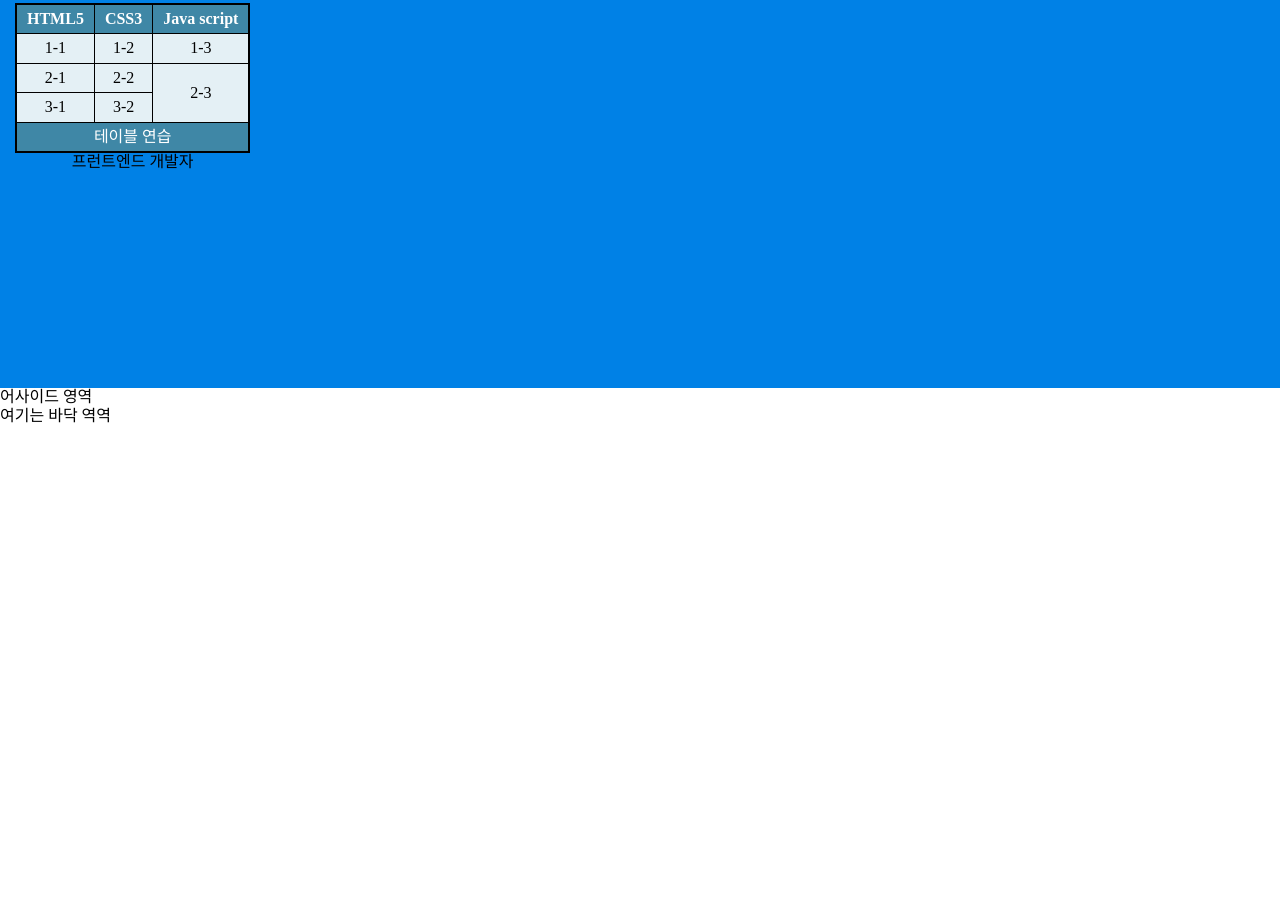
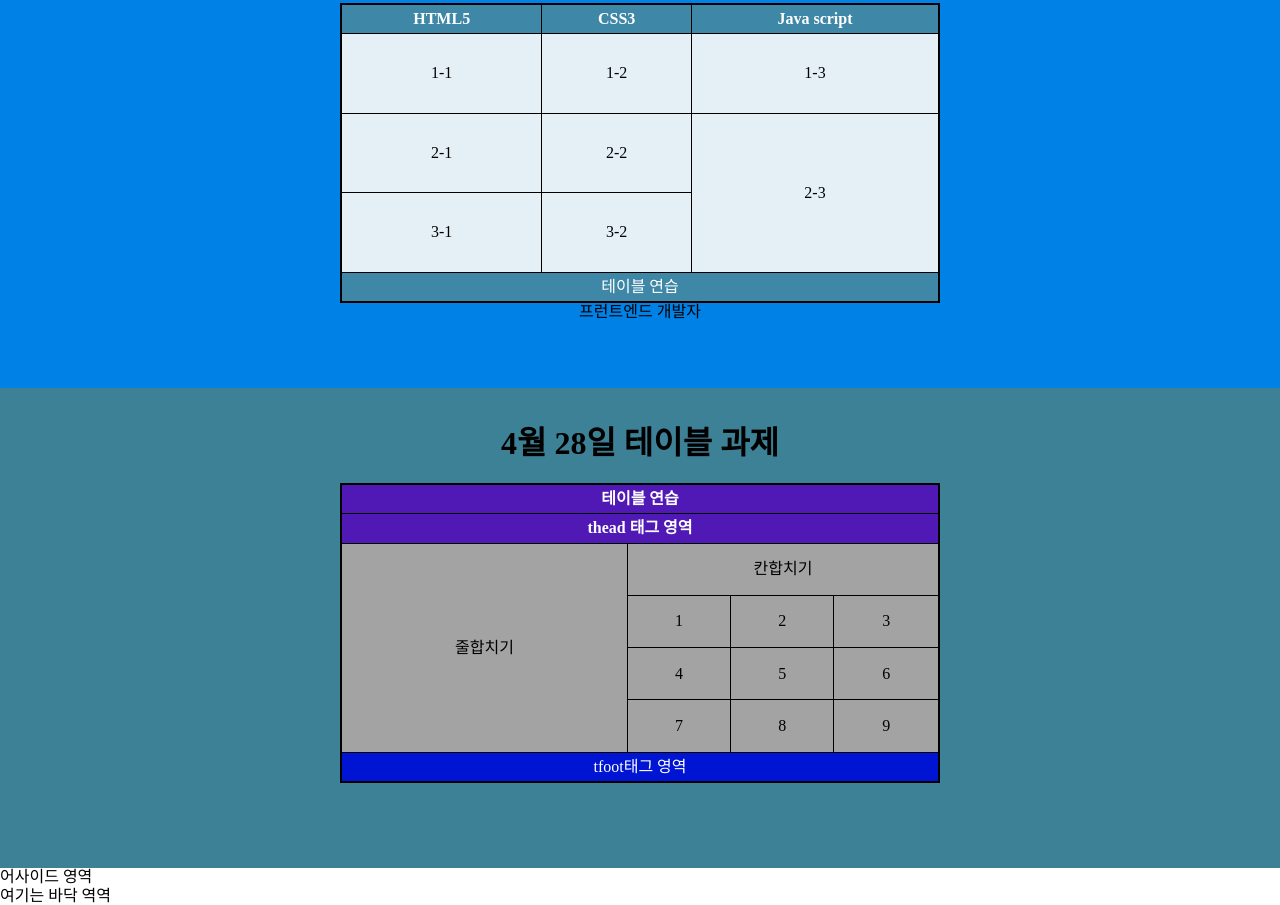
Before and after one commit to ununbium12/Project2020, a plain HTML site: page index.html in a window 1280 px wide. Shown: the part 2133-3038 px from the top of the page. Before the commit the page ends 2558 px from the top, so only its background shows below. Drawn offline with Linux system fonts and the light colour scheme.

Commit message:
Add table_test
테이블 과제 업로드

```diff
--- a/index.html
+++ b/index.html
@@ -105,6 +105,47 @@
             </table>
         </section>
     </article>
+    <article class="article-bg6">
+        <h1>4월 28일 테이블 과제</h1>
+        <section>
+            <table class="ttb">
+                <thead class="th1">
+                    <tr>
+                        <th colspan="4">테이블 연습</th>
+                    </tr>
+                    <tr>
+                        <th colspan="4">thead 태그 영역</th>
+                    </tr>
+                </thead>
+                <tbody class="tb1">
+                    <tr>
+                        <td rowspan="4">줄합치기</td>
+                        <td colspan="3">칸합치기</td>
+                    </tr>
+                    <tr>
+                        <td>1</td>
+                        <td>2</td>
+                        <td>3</td>
+                    </tr>
+                    <tr>
+                        <td>4</td>
+                        <td>5</td>
+                        <td>6</td>
+                    </tr>
+                    <tr>
+                        <td>7</td>
+                        <td>8</td>
+                        <td>9</td>
+                    </tr>
+                </tbody>
+                <tfoot class="tf1">
+                    <tr>
+                        <td colspan="4">tfoot태그 영역</td>
+                    </tr>
+                </tfoot>
+            </table>
+        </section>
+    </article>
 
     <aside>어사이드 영역</aside>
     <footer>여기는 바닥 역역</footer>
--- a/main.css
+++ b/main.css
@@ -64,6 +64,12 @@ ul li a {
     padding: 15px;
     text-align: center;
     background-color: rgb(0, 129, 230);
+}
+.article-bg6 {
+    height: 450px;
+    padding: 15px;
+    text-align: center;
+    background-color: rgb(60, 129, 150);
 }
 
 /* box model test */
@@ -133,6 +139,9 @@ tbody {
 table {
     border-collapse: collapse;
     border: 2px solid rgb(0, 0, 0);
+    margin: auto;
+    width: 600px;
+    height: 300px;
 }
 td,
 th {
@@ -145,3 +154,16 @@ td {
 caption {
     caption-side: bottom;
 }
+
+.ttb {
+    border-collapse: collapse;
+}
+.th1 {
+    background-color: #5019b6;
+}
+.tb1 {
+    background-color: rgb(163, 163, 163);
+}
+.tf1 {
+    background-color: #0015d4;
+}
```
Also changed, not shown: 1 other file.
